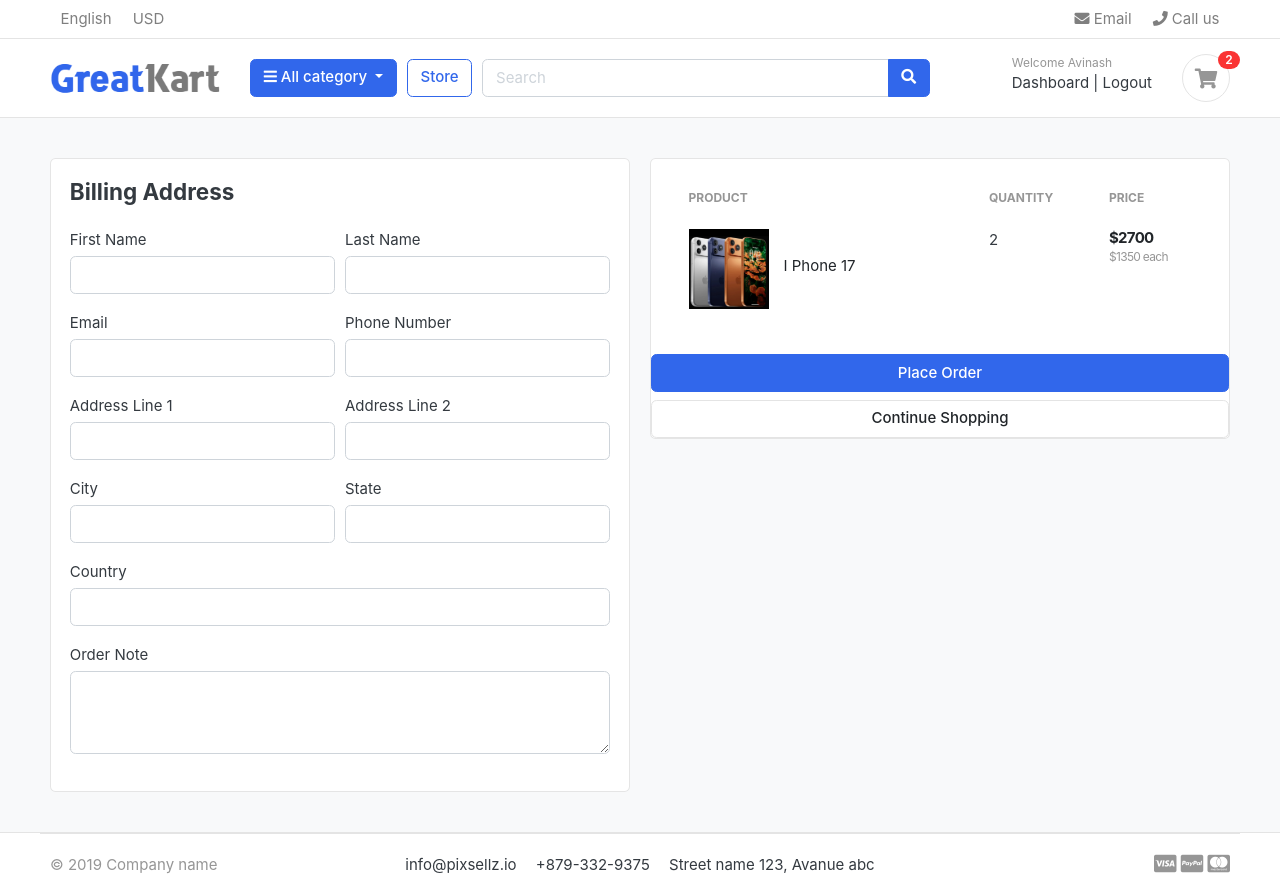
After one commit to Alpha125-Hyphen/greatcart, a Django app: page /cart/checkout/ in a window 1280 px wide. The commit adds this page. Run offline with Django 5.2, Linux system fonts and the light colour scheme; a user stored in the database is signed in; data comes from the database, SQL or seed files in the repository; both versions use the stored data as it was after the commit; some libraries are stand-ins or nearby versions; some web fonts are replaced.

Commit message:
handled cart and checkout page for the logged in users

```diff
--- a/carts/context_processors.py
+++ b/carts/context_processors.py
@@ -6,19 +6,18 @@ def counter(request):
 
     if 'admin' in request.path:
         return {}
+    else:
+        try:
+            cart = Cart.objects.filter(cart_id=_cart_id(request))
 
-    try:
-        cart = Cart.objects.filter(
-            cart_id=_cart_id(request)
-        ).first()
-
-        if cart:
-            cart_items = CartItem.objects.filter(cart=cart)
-
+            if request.user.is_authenticated:
+                cart_items = CartItem.objects.all().filter(user=request.user)
+            else:
+                cart_items = CartItem.objects.all().filter(cart=cart[:1])
             for cart_item in cart_items:
                 cart_count += cart_item.quantity
 
-    except Exception:
-        cart_count = 0
+        except Cart.DoesNotExist:
+            cart_count = 0
 
-    return {'cart_count': cart_count}
+    return dict(cart_count=cart_count)
--- a/carts/urls.py
+++ b/carts/urls.py
@@ -5,5 +5,7 @@ urlpatterns = [
     path('',views.cart,name='cart'),
     path('add_cart/<int:product_id>/',views.add_cart,name='add_cart'),
     path('remove_cart/<int:product_id>/',views.remove_cart,name='remove_cart'),
-    path('remove_cart_item/<int:product_id>/<int:cart_item_id>/',views.remove_cart_item,name='remove_cart_item')
+    path('remove_cart_item/<int:product_id>/<int:cart_item_id>/',views.remove_cart_item,name='remove_cart_item'),
+
+    path('checkout/',views.checkout,name='checkout'),
 ]
--- a/carts/views.py
+++ b/carts/views.py
@@ -3,6 +3,7 @@ from store.models import Product, Variation
 from .models import Cart, CartItem
 from django.http import HttpResponse
 from django.core.exceptions import ObjectDoesNotExist
+from django.contrib.auth.decorators import login_required
 
 # Create your views here.
 def _cart_id(request):
@@ -10,95 +11,274 @@ def _cart_id(request):
     if not cart:
         cart = request.session.create()
     return cart
-def add_cart(request,product_id):
+
+def add_cart(request, product_id):
+    current_user = request.user
+    product = get_object_or_404(Product, id=product_id)
+    if current_user.is_authenticated:
+
+        product_variation = []
+
+        if request.method == 'POST':
+            for item in request.POST:
+                key = item
+                value = request.POST[key]
+
+                try:
+                    variation = Variation.objects.get(
+                        product=product,
+                        variation_category__iexact=key,
+                        variation_value__iexact=value
+                    )
+                    product_variation.append(variation)
+                except Variation.DoesNotExist:
+                    pass
+
+        # cart = Cart.objects.filter(cart_id=_cart_id(request)).first()
+        # if cart is None:
+        #     cart = Cart.objects.create(cart_id=_cart_id(request))
+
+            # cart.save()
+
+
+        # Check if cart item exists
+        if request.user.is_authenticated:
+            is_cart_item_exists = CartItem.objects.filter(
+                product=product,
+                user=current_user
+            ).exists()
+        else:
+            is_cart_item_exists = CartItem.objects.filter(
+                product=product,
+                user=current_user
+            ).exists()
+        if is_cart_item_exists:
+            if request.user.is_authenticated:
+                cart_item = CartItem.objects.filter(
+                    product=product,
+                    user=current_user
+                )
+            else:
+                cart_item = CartItem.objects.filter(
+                    product=product,
+                    user=current_user
+                )
+
+
+            ex_var_list = []
+            item_ids = []
+
+            for item in cart_item:
+                existing_variation = item.variations.all()
+                ex_var_list.append(list(existing_variation))
+                item_ids.append(item.id)
+
+
+            if product_variation in ex_var_list:
+                index = ex_var_list.index(product_variation)
+                item_id = item_ids[index]
+                if request.user.is_authenticated:
+                    item = CartItem.objects.get(
+                        product=product,
+                        id=item_id,
+                        user=request.user
+                    )
+                else:
+                    item = CartItem.objects.get(
+                        product=product,
+                        id=item_id,
+                        cart=cart
+                    )
+                item.quantity += 1
+                item.save()
+
+            else:
+                item = CartItem.objects.create(product=product,quantity=1,user=current_user,cart=cart if request.user.is_authenticated else None)
+                if len(product_variation) > 0:
+                    item.variations.clear()
+                    item.variations.add(*product_variation)
+
+                item.save()
+
+        else:
+            cart_item = CartItem.objects.create(
+                product=product,
+                quantity=1,
+                user=request.user,
+            )
+            if len(product_variation) > 0:
+                cart_item.variations.clear()
+                cart_item.variations.add(*product_variation)
+
+            cart_item.save()
+
+        return redirect('cart')
+    else:
+        product_variation = []
+
+        if request.method == 'POST':
+            for item in request.POST:
+                key = item
+                value = request.POST[key]
+
+                try:
+                    variation = Variation.objects.get(
+                        product=product,
+                        variation_category__iexact=key,
+                        variation_value__iexact=value
+                    )
+                    product_variation.append(variation)
+                except Variation.DoesNotExist:
+                    pass
+
+        cart = Cart.objects.filter(cart_id=_cart_id(request)).first()
+        if cart is None:
+            cart = Cart.objects.create(cart_id=_cart_id(request))
+
+            # cart.save()
+
+
+        # Check if cart item exists
+        if request.user.is_authenticated:
+            is_cart_item_exists = CartItem.objects.filter(
+                product=product,
+                user=request.user
+            ).exists()
+        else:
+            is_cart_item_exists = CartItem.objects.filter(
+                product=product,
+                cart=cart
+            ).exists()
+        if is_cart_item_exists:
+            if request.user.is_authenticated:
+                cart_item = CartItem.objects.filter(
+                    product=product,
+                    user=request.user
+                )
+            else:
+                cart_item = CartItem.objects.filter(
+                    product=product,
+                    cart=cart
+                )
+
+
+            ex_var_list = []
+            item_ids = []
+
+            for item in cart_item:
+                existing_variation = item.variations.all()
+                ex_var_list.append(list(existing_variation))
+                item_ids.append(item.id)
+            print(ex_var_list)
+
+            if product_variation in ex_var_list:
+                index = ex_var_list.index(product_variation)
+                item_id = item_ids[index]
+                if request.user.is_authenticated:
+                    item = CartItem.objects.get(
+                        product=product,
+                        id=item_id,
+                        user=request.user
+                    )
+                else:
+                    item = CartItem.objects.get(
+                        product=product,
+                        id=item_id,
+                        cart=cart
+                    )
+                item.quantity += 1
+                item.save()
+
+            else:
+                item = CartItem.objects.create(product=product,quantity=1,cart=cart,user=request.user if request.user.is_authenticated else None)
+                if len(product_variation) > 0:
+                    item.variations.clear()
+                    item.variations.add(*product_variation)
+
+                item.save()
+
+        else:
+            cart_item = CartItem.objects.create(
+                product=product,
+                quantity=1,
+                cart=cart,
+                user=request.user if request.user.is_authenticated else None,
+            )
+            if len(product_variation) > 0:
+                cart_item.variations.clear()
+                cart_item.variations.add(*product_variation)
+
+            cart_item.save()
+
+        return redirect('cart')
+
+
+
+def remove_cart(request, product_id):
     product = Product.objects.get(id=product_id)
-    product_variation = []
-    if request.method == "POST":
-        for item in request.POST:
-            key = item
-            value = request.POST[key]
-            try:
-                variation = Variation.objects.get(
-                    product=product,
-                    variation_category__iexact=key,
-                    variation_value__iexact=value
-                )
-                product_variation.append(variation)
-            except:
-                pass
+    # product = get_object_or_404(Product, id=product_id)
 
-    cart = Cart.objects.filter(
-        cart_id=_cart_id(request)
-    ).first()
+    try:
+        if request.user.is_authenticated:
+            cart_item = CartItem.objects.get(
+                product=product,
+                user=request.user,
+                is_active=True
+            )
+        else:
+            cart = Cart.objects.filter(cart_id=_cart_id(request)).first()
+            cart_item = CartItem.objects.get(
+                product=product,
+                cart=cart,
+                is_active=True
+            )
 
-    if cart is None:
-        cart = Cart.objects.create(
-            cart_id=_cart_id(request)
-        )
-    is_cart_item_exists = CartItem.objects.filter(product=product, cart=cart).exists()
-    if is_cart_item_exists:
-        cart_item = CartItem.objects.filter(product=product, cart=cart)
-        # existing variations -> database
-        # current variations -> producat variations
-        #item id -> database
-        ex_var_list = []
-        item_ids = []
-        for item in cart_item:
-            existing_variation = item.variations.all()
-            ex_var_list.append(list(existing_variation))
-            item_ids.append(item.id)
-        print(ex_var_list)
+        if cart_item.quantity > 1:
+            cart_item.quantity -= 1
+            cart_item.save()
+        else:
+            cart_item.delete()
 
-        if product_variation in ex_var_list:
-            index = ex_var_list.index(product_variation)
-            item_id = item_ids[index]
-            item = CartItem.objects.get(id=item_id)
-            item = CartItem.objects.get(product=product,id=item_id)
-            item.quantity += 1
-            item.save()
-        else:
-            item = CartItem.objects.create(product=product,quantity=1,cart=cart)
-            if len(product_variation) > 0:
-                item.variations.clear()
-                item.variations.add(*product_variation)
-        # cart_item.quantity += 1
-            item.save()
-    else:
-        cart_item = CartItem.objects.create(
-            product = product,
-            quantity = 1,
-            cart = cart,
-        )
-        if len(product_variation) > 0:
-            cart_item.variations.clear()
-            cart_item.variations.add(*product_variation)
-        cart_item.save()
+    except CartItem.DoesNotExist:
+        pass
 
     return redirect('cart')
-def remove_cart(request,product_id):
-    cart = Cart.objects.filter(cart_id=_cart_id(request)).first()
-    product = get_object_or_404(Product,id=product_id)
-    cart_item = CartItem.objects.filter(product=product,cart=cart).first()
-    if cart_item.quantity > 1:
-        cart_item.quantity -= 1
-        cart_item.save()
-    else:
+
+
+def remove_cart_item(request, product_id, cart_item_id):
+    product = get_object_or_404(Product, id=product_id)
+
+    try:
+        if request.user.is_authenticated:
+            cart_item = CartItem.objects.get(
+                product=product,
+                user=request.user,
+                id=cart_item_id
+            )
+        else:
+            cart = Cart.objects.filter(cart_id=_cart_id(request)).first()
+            cart_item = CartItem.objects.get(
+                product=product,
+                cart=cart,
+                id=cart_item_id
+            )
+
         cart_item.delete()
-    return redirect('cart')
 
-def remove_cart_item(request,product_id,cart_item_id):
-    cart = Cart.objects.filter(cart_id=_cart_id(request)).first()
-    product = get_object_or_404(Product,id=product_id)
-    cart_item = CartItem.objects.get(product=product,cart=cart,id=cart_item_id)
-    cart_item.delete()
+    except CartItem.DoesNotExist:
+        pass
+
     return redirect('cart')
 
 def cart(request, total=0,quantity=0, cart_items=None):
     try:
         tax = 0
         grand_total = 0
-        cart = Cart.objects.filter(cart_id=_cart_id(request)).first()
-        cart_items = CartItem.objects.filter(cart=cart,is_active=True)
+        if request.user.is_authenticated:
+            cart_items = CartItem.objects.filter(user=request.user, is_active=True)
+        else:
+            cart = Cart.objects.filter(cart_id=_cart_id(request)).first()
+            cart_items = CartItem.objects.filter(cart=cart, is_active=True)
         for cart_item in cart_items:
             total += (cart_item.product.price * cart_item.quantity)
             quantity += cart_item.quantity
@@ -115,3 +295,34 @@ def cart(request, total=0,quantity=0, cart_items=None):
         'grand_total' : grand_total,
     }
     return render(request,'store/cart.html',context)
+
+@login_required(login_url='login')
+def checkout(request, total=0, quantity=0, cart_items=None):
+    try:
+        tax = 0
+        grand_total = 0
+        if request.user.is_authenticated:
+            cart_items = CartItem.objects.filter(user=request.user, is_active=True)
+        else:
+            cart = Cart.objects.filter(cart_id=_cart_id(request)).first()
+            cart_items = CartItem.objects.filter(cart=cart, is_active=True)
+
+        for cart_item in cart_items:
+            total += cart_item.product.price * cart_item.quantity
+            quantity += cart_item.quantity
+
+        tax = (2 * total) / 100
+        grand_total = total + tax
+
+    except ObjectDoesNotExist:
+        pass
+
+    context = {
+        'total': total,
+        'quantity': quantity,
+        'cart_items': cart_items,
+        'tax': tax,
+        'grand_total': grand_total,
+    }
+
+    return render(request, 'store/checkout.html', context)
--- a/templates/store/cart.html
+++ b/templates/store/cart.html
@@ -79,7 +79,7 @@
         <i class="fa fa-plus"></i>
     </button>
 </form>
-                        </a>
+
                       </div>
                     </div>
                     <!-- input-group.// -->
@@ -125,7 +125,7 @@
             <p class="text-center mb-3">
               <img src="{% static './images/misc/payments.png' %}" height="26" />
             </p>
-            <a href="./place-order.html" class="btn btn-primary btn-block">
+            <a href="{% url 'checkout' %}" class="btn btn-primary btn-block">
               Checkout
             </a>
             <a href="{% url 'store' %}" class="btn btn-light btn-block"
--- /dev/null
+++ b/templates/store/checkout.html
@@ -0,0 +1,167 @@
+{% extends 'base.html' %} {% load static %} {% block content %}
+
+<section class="section-content padding-y bg">
+  <div class="container">
+    <!-- ============================ COMPONENT 1 ================================= -->
+
+    <div class="row">
+      <aside class="col-lg-6">
+    <div class="card">
+        <div class="card-body">
+
+            <h4 class="card-title mb-4">Billing Address</h4>
+
+            <form action="" method="POST">
+                {% csrf_token %}
+
+                <div class="form-row">
+                    <div class="col form-group">
+                        <label>First Name</label>
+                        <input type="text" name="first_name" class="form-control" required>
+                    </div>
+
+                    <div class="col form-group">
+                        <label>Last Name</label>
+                        <input type="text" name="last_name" class="form-control" required>
+                    </div>
+                </div>
+
+                <div class="form-row">
+                    <div class="col form-group">
+                        <label>Email</label>
+                        <input type="email" name="email" class="form-control" required>
+                    </div>
+
+                    <div class="col form-group">
+                        <label>Phone Number</label>
+                        <input type="text" name="phone" class="form-control" required>
+                    </div>
+                </div>
+
+                <div class="form-row">
+                    <div class="col form-group">
+                        <label>Address Line 1</label>
+                        <input type="text" name="address_line_1" class="form-control" required>
+                    </div>
+
+                    <div class="col form-group">
+                        <label>Address Line 2</label>
+                        <input type="text" name="address_line_2" class="form-control">
+                    </div>
+                </div>
+
+                <div class="form-row">
+                    <div class="col form-group">
+                        <label>City</label>
+                        <input type="text" name="city" class="form-control" required>
+                    </div>
+
+                    <div class="col form-group">
+                        <label>State</label>
+                        <input type="text" name="state" class="form-control" required>
+                    </div>
+                </div>
+
+                <div class="form-row">
+                    <div class="col form-group">
+                        <label>Country</label>
+                        <input type="text" name="country" class="form-control" required>
+                    </div>
+                </div>
+
+                <div class="form-group">
+                    <label>Order Note</label>
+                    <textarea name="order_note" rows="3" class="form-control"></textarea>
+                </div>
+
+
+
+        </div>
+    </div>
+</aside>
+      <!-- col.// -->
+      <aside class="col-lg-6">
+        <div class="card">
+          <div class="card-body">
+
+            <table class="table table-borderless table-shopping-cart">
+            <thead class="text-muted">
+              <tr class="small text-uppercase">
+                <th scope="col">Product</th>
+                <th scope="col" width="120">Quantity</th>
+                <th scope="col" width="120">Price</th>
+
+              </tr>
+            </thead>
+            <tbody>
+                 {% for cart_item in cart_items %}
+              <tr>
+                <td>
+                  <figure class="itemside align-items-center">
+                    <div class="aside">
+                      <img
+                        src="{{ cart_item.product.images.url }}"
+                        class="img-sm"
+                      />
+                    </div>
+                    <figcaption class="info">
+                      <a href="{{ cart_item.product.get_url }}" class="title text-dark"
+                        >{{ cart_item.product.product_name }}</a
+                      >
+                      <p class="text-muted small">
+                        {% if cart_item.variations.all %}
+                          {% for item in cart_item.variations.all %}
+                            {{ item.variation_category | capfirst }} : {{ item.variation_value | capfirst }} <br>
+                          {% endfor %}
+                        {% endif %}
+                      </p>
+                    </figcaption>
+                  </figure>
+                </td>
+                <td>
+                  <!-- col.// -->
+
+
+                <label for="">{{cart_item.quantity}}</label>
+
+
+                    <!-- input-group.// -->
+                  </div>
+                  <!-- col.// -->
+                </td>
+                <td>
+                  <div class="price-wrap">
+                    <var class="price">${{ cart_item.sub_total }}</var>
+                    <small class="text-muted"> ${{ cart_item.product.price }} each</small>
+                  </div>
+                  <!-- price-wrap .// -->
+                </td>
+
+
+              </tr>
+            {% endfor %}
+            </tbody>
+          </table>
+        </div>
+        <!-- card.// -->
+
+
+            <button type="submit" name="submit" class="btn btn-primary btn-block">Place Order</button>
+            <a href="{% url 'store' %}" class="btn btn-light btn-block"
+              >Continue Shopping</a
+            >
+            </form>
+          </div>
+          <!-- card-body.// -->
+        </div>
+        <!-- card.// -->
+      </aside>
+      <!-- col.// -->
+    </div>
+    <!-- row.// -->
+    <!-- ============================ COMPONENT 1 END .// ================================= -->
+  </div>
+  <!-- container .//  -->
+</section>
+<!-- ========================= SECTION CONTENT END// ========================= -->
+{% endblock %}
```
Also changed, not shown: accounts/views.py (+55 -1 lines), carts/models.py (+5 -3 lines), carts/migrations/0005_cartitem_user_alter_cart_cart_id_alter_cartitem_cart.py (added), category/migrations/0008_alter_category_id.py (added), category/migrations/0009_alter_category_id.py (added), db.sqlite3, media/photos/categories/Screenshot_2026-07-18_220308.png (added), media/photos/products/I_Phone.png (added), media/photos/products/Screenshot_2026-07-18_220308.png (added).
